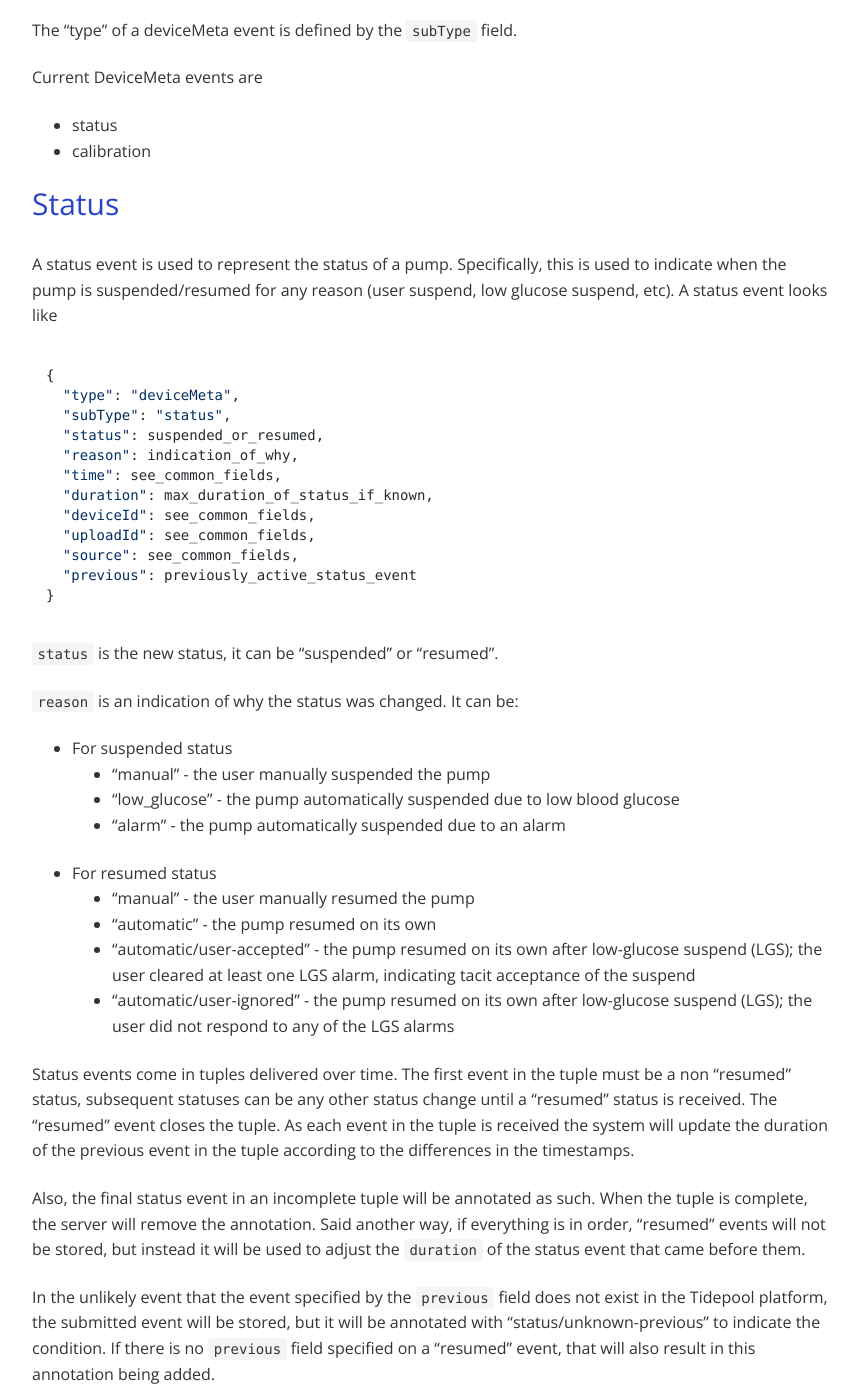
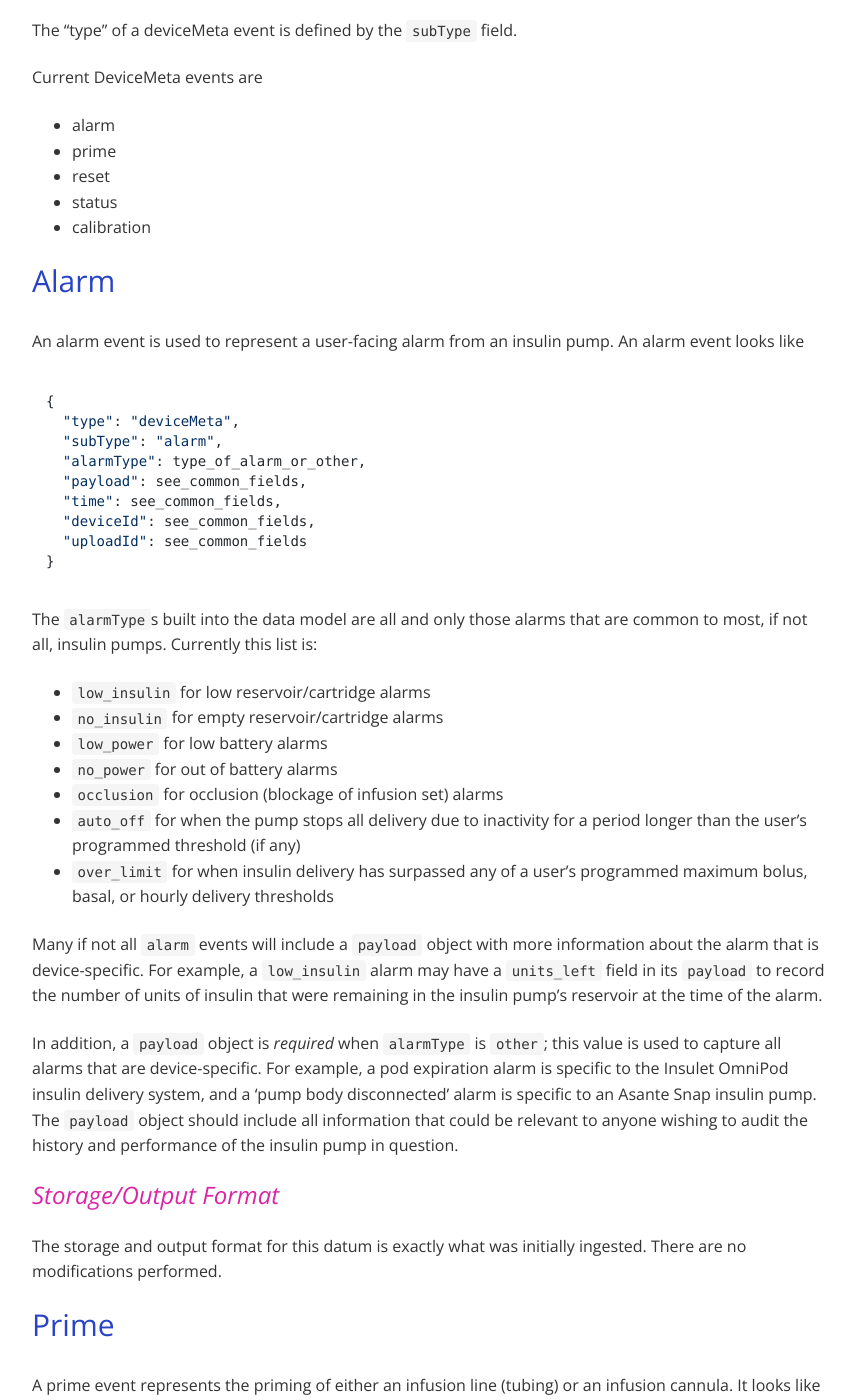
Before and after one commit to tidepool-org/tidepool-org.github.io, a Jekyll site: the page built from _docs/data-model/v1/device-meta.md, in a window 1280 px wide and 1400 px high, scrolled down 325 px. Shown: the whole window, without its empty margins (208-1066 px from the left). Built offline with Jekyll 4.4.1, drawn with Linux system fonts in a browser that asks for light colours; nearby versions of some CDN libraries; some of the changed text lies outside the part shown.

Commit message:
add alarm, prime, reset events; amend  field for

```diff
--- a/_docs/data-model/v1/device-meta.md
+++ b/_docs/data-model/v1/device-meta.md
@@ -11,8 +11,95 @@ The "type" of a deviceMeta event is defined by the `subType` field.
 
 Current DeviceMeta events are
 
+* alarm
+* prime
+* reset
 * status
 * calibration
+
+## Alarm
+
+An alarm event is used to represent a user-facing alarm from an insulin pump. An alarm event looks like
+
+~~~json
+{
+  "type": "deviceMeta",
+  "subType": "alarm",
+  "alarmType": type_of_alarm_or_other,
+  "payload": see_common_fields,
+  "time": see_common_fields,
+  "deviceId": see_common_fields,
+  "uploadId": see_common_fields
+}
+~~~
+
+The `alarmType`s built into the data model are all and only those alarms that are common to most, if not all, insulin pumps. Currently this list is:
+
+- `low_insulin` for low reservoir/cartridge alarms
+- `no_insulin` for empty reservoir/cartridge alarms
+- `low_power` for low battery alarms
+- `no_power` for out of battery alarms
+- `occlusion` for occlusion (blockage of infusion set) alarms
+- `auto_off` for when the pump stops all delivery due to inactivity for a period longer than the user's programmed threshold (if any)
+- `over_limit` for when insulin delivery has surpassed any of a user's programmed maximum bolus, basal, or hourly delivery thresholds
+
+Many if not all `alarm` events will include a `payload` object with more information about the alarm that is device-specific. For example, a `low_insulin` alarm may have a `units_left` field in its `payload` to record the number of units of insulin that were remaining in the insulin pump's reservoir at the time of the alarm.
+
+In addition, a `payload` object is *required* when `alarmType` is `other`; this value is used to capture all alarms that are device-specific. For example, a pod expiration alarm is specific to the Insulet OmniPod insulin delivery system, and a 'pump body disconnected' alarm is specific to an Asante Snap insulin pump. The `payload` object should include all information that could be relevant to anyone wishing to audit the history and performance of the insulin pump in question.
+
+### Storage/Output Format
+
+The storage and output format for this datum is exactly what was initially ingested.  There are no modifications performed.
+
+## Prime
+
+A prime event represents the priming of either an infusion line (tubing) or an infusion cannula. It looks like
+
+~~~json
+{
+  "type": "deviceMeta",
+  "subType": "prime",
+  "primeTarget": tubing_or_cannula,
+  "volume": optional_units_delivered,
+  "time": see_common_fields,
+  "deviceId": see_common_fields,
+  "uploadId": see_common_fields
+}
+~~~
+
+`primeTarget` can have two values depending on the object of the priming action - either `tubing` for an infusion line prime or `cannula` for a cannula prime.
+
+The `volume` field is optional. It should be included if the data specifies the volume of insulin delivered in the course of the priming.
+
+### Storage/Output Format
+
+The storage and output format for this datum is exactly what was initially ingested.  There are no modifications performed.
+
+## Reset
+
+A reset event represents any event in an insulin delivery system that implies a return to a device state not yet ready to deliver insulin. This varies depending on the type of insulin delivery device. For conventional syringe-type insulin pumps, this will be a rewind event. For an Insulet OmniPod system, it is a new pod activation event. For an Asante Snap system, it is a new pump body event. This event often implies a suspension of insulin delivery; in the case that the device data includes a reset event but does not include a separate indication of insulin delivery suspension, a `status` event should also be uploaded to the platform.
+
+~~~json
+{
+  "type": "deviceMeta",
+  "subType": "reset",
+  "payload": see_common_fields,
+  "time": see_common_fields,
+  "deviceId": see_common_fields,
+  "uploadId": see_common_fields
+}
+~~~
+
+The `payload` object should be included in most cases in order to expose the specifics of the event type that is being interpreted more generally as a `reset`, along with any other relevant device-specific information. For example, the `payload` for an Insulet OmniPod `reset` might include the following fields:
+
+- `eventType` with the value `new_pod`
+- `podSerial` for the new pod's serial number
+- `podLot` for the new pod's lot number
+- etc.
+
+### Storage/Output Format
+
+The storage and output format for this datum is exactly what was initially ingested.  There are no modifications performed.
 
 ## Status
 
@@ -25,8 +112,9 @@ A status event is used to represent the status of a pump.  Specifically, this is
   "subType": "status",
   "status": suspended_or_resumed,
   "reason": indication_of_why,
+  "duration": max_duration_of_status_if_known,
+  "payload": see_common_fields,
   "time": see_common_fields,
-  "duration": max_duration_of_status_if_known,
   "deviceId": see_common_fields,
   "uploadId": see_common_fields,
   "source": see_common_fields,
@@ -36,17 +124,34 @@ A status event is used to represent the status of a pump.  Specifically, this is
 
 `status` is the new status, it can be "suspended" or "resumed".
 
-`reason` is an indication of why the status was changed.  It can be:
+`reason` is an indication of why the status was changed; it is an object with fields for either or both of `suspended` and `resumed` because the causes for each of these status changes may differ. For both `suspended` and `resumed` statuses, `reason` is a strictly binary distinction between `manual` (caused by direct action of the user) and `automatic` (all cases not involving direct user intervention), as a more nuanced taxonomy allows too much room for interpretation around the edge cases. However, a third option `unknown` is available when the device data does not include enough information to determine whether a suspension or resumption was caused by direct user intervention or not. (This is the case, for example, with Insulet OmniPod pod deactivations, which can be manual or automatic, but the deactivation records themselves do not include the cause of the deactivation.)
 
-* For suspended status
-    * "manual" - the user manually suspended the pump
-    * "low_glucose" - the pump automatically suspended due to low blood glucose
-    * "alarm" - the pump automatically suspended due to an alarm
-* For resumed status
-    * "manual" - the user manually resumed the pump
-    * "automatic" - the pump resumed on its own
-    * "automatic/user-accepted" - the pump resumed on its own after low-glucose suspend (LGS); the user cleared at least one LGS alarm, indicating tacit acceptance of the suspend
-    * "automatic/user-ignored" - the pump resumed on its own after low-glucose suspend (LGS); the user did not respond to any of the LGS alarms
+The `payload` object is expected to contain more information about the cause of the suspension or resumption where it is available. For example, for MiniMed 530G insulin pumps with low-glucose suspend, there is a distinction between circumstances in which the pump resumes from a low-glucose suspend automatically after two hours depending on whether the user interacted with any of the LGS alarms during the duration of the suspend. We represent this distinction in the payload as follows:
+
+~~~json
+{
+  "type": "deviceMeta",
+  "subType": "status",
+  "status": "suspended",
+  "reason": {
+    "suspended": "automatic",
+    "resumed": "automatic"
+  },
+  "time": see_common_fields,
+  "duration": 7200000,
+  "payload": {
+    "suspended": {
+      "cause": "low_glucose",
+      "threshold": 80,
+    },
+    "resumed": {
+      "cause": "timed_out",
+      "user_intervention": "ignored"
+    }
+   }
+   ...
+}
+~~~
 
 Status events come in tuples delivered over time.  The first event in the tuple must be a non "resumed" status, subsequent statuses can be any other status change until a "resumed" status is received.  The "resumed" event closes the tuple.  As each event in the tuple is received the system will update the duration of the previous event in the tuple according to the differences in the timestamps.
 
@@ -199,6 +304,10 @@ The tidepool platform will store and allow you to retrieve
 ]
 ~~~
 
+### Storage/Output Format
+
+See examples above for the storage and output format for this data type and note that `previous` is never stored.
+
 ## Calibration
 
 A calibration event represents a calibration of a CGM.  It looks like
@@ -210,10 +319,10 @@ A calibration event represents a calibration of a CGM.  It looks like
   "value": bg_value_for_calibration,
   "time": see_common_fields,
   "deviceId": see_common_fields,
-  "source": see_common_fields
+  "uploadId": see_common_fields
 }
 ~~~
 
-## Storage/Output Format
+### Storage/Output Format
 
 The storage and output format for this datum is exactly what was initially ingested.  There are no modifications performed.
```
